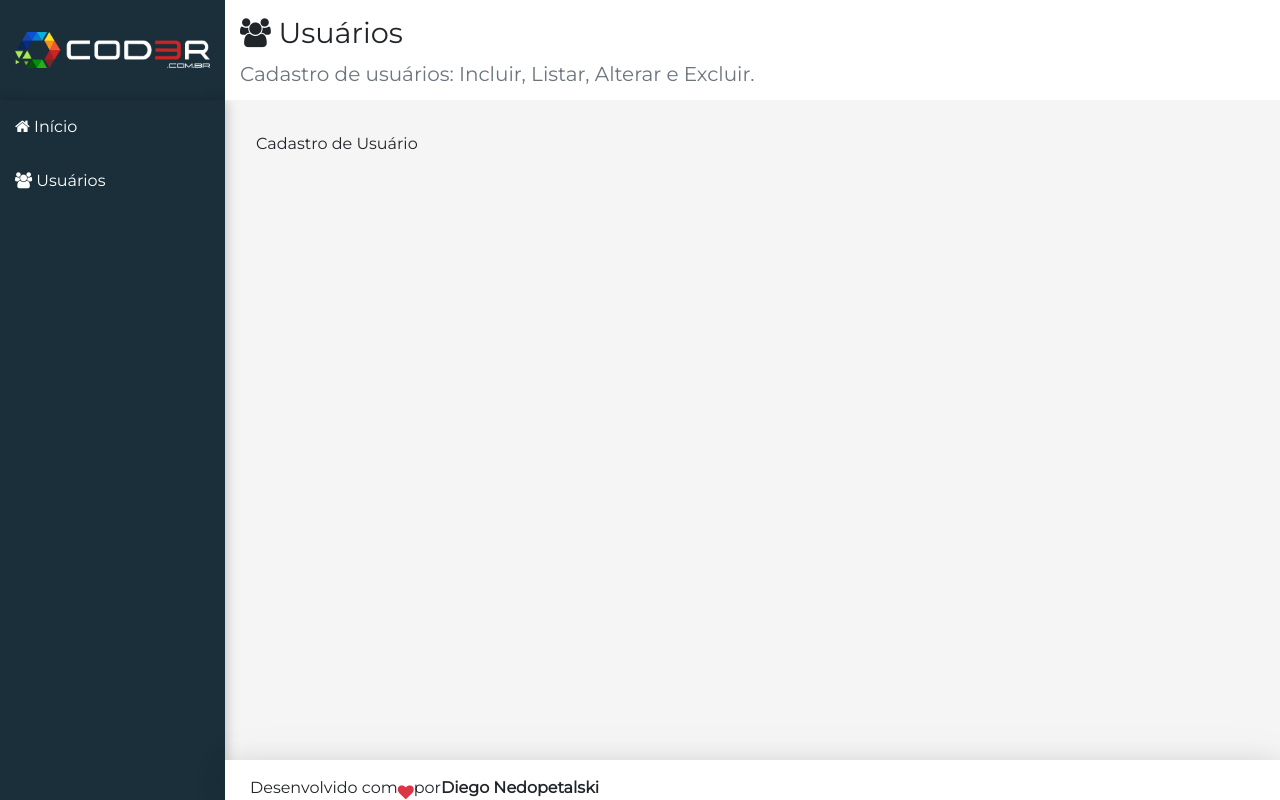
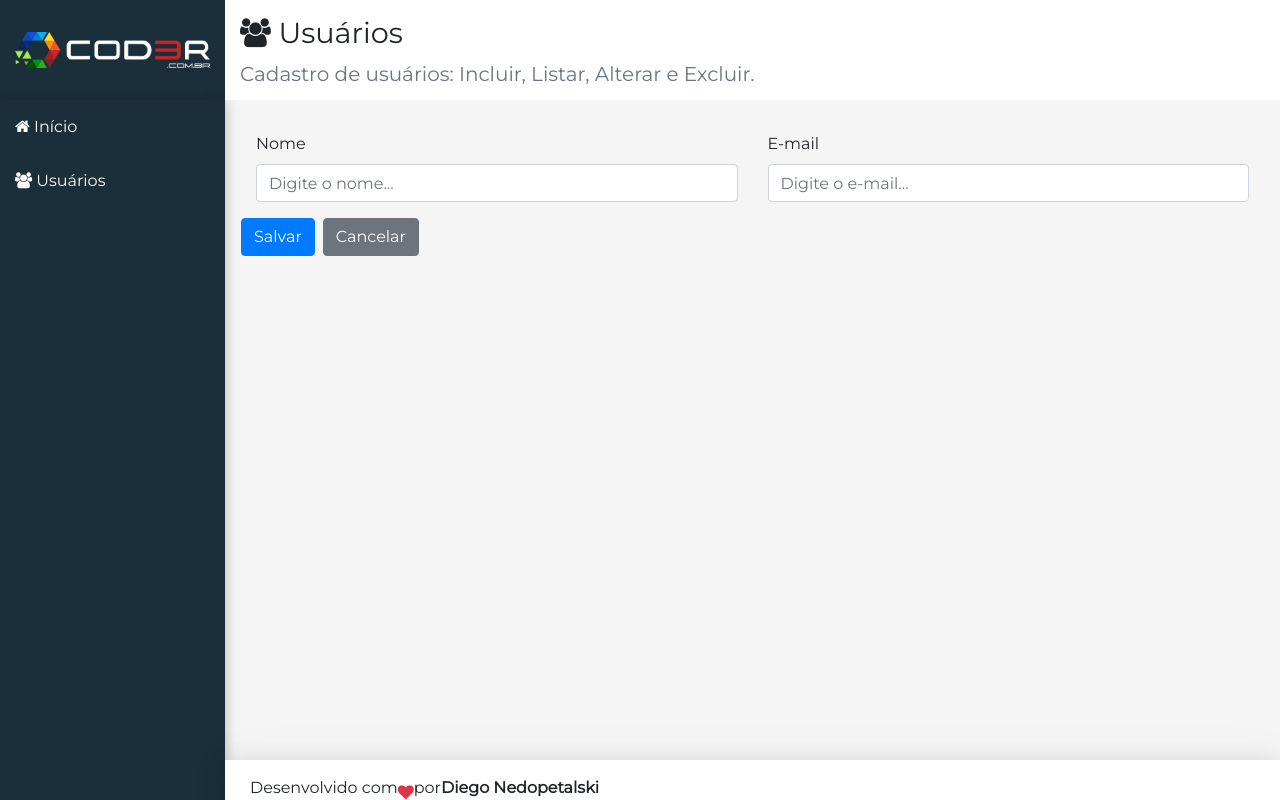
Before and after one commit to DiegoNedopetalski/projetoCadastroUsuario, a React (Create React App) app in the folder frontend/: page /#/users in a window 1280 px wide. Built offline with nearby package versions, Linux system fonts and the light colour scheme.

Commit message:
crud add create

```diff
--- a/frontend/src/components/user/UserCrud.jsx
+++ b/frontend/src/components/user/UserCrud.jsx
@@ -10,7 +10,7 @@
 
 const baseUrl = 'http://localhost:3001/users'
 const initalState = {
-    user: { name: '', email: ''},
+    user: { name: '', email: '' },
     list: []
 }
 
@@ -39,10 +39,58 @@
         return list
     }
 
+    updateField(event) {
+        const user = { ...this.state.user }
+        user[event.target.name] = event.target.value
+        this.setState({ user })
+    }
+
+
+    renderForm() {
+        return (
+            <div className="form">
+                <div className="row">
+                    <div className="col-12 col-md-6">
+                        <div className="form-group">
+                            <label >Nome</label>
+                            <input type="text" className="form-control" name="name"
+                                value={this.state.user.name} onChange={e => this.updateField(e)}
+                                placeholder="Digite o nome..." />
+                        </div>
+                    </div>
+
+                    <div className="col-12 col-md-6">
+                        <div className="form-group">
+                            <label >E-mail</label>
+                            <input type="text" className="form-control" name="email"
+                                value={this.state.user.email} onChange={e => this.updateField(e)}
+                                placeholder="Digite o e-mail..." />
+                        </div>
+                    </div>
+
+                    <hr />
+                    <div className="row">
+                        <div className="col-12 d-flex justify-content-end">
+                            <button className="btn btn-primary"
+                                onClick={e => this.save(e)}>
+                                Salvar
+                            </button>
+
+                            <button className="btn btn-secondary ml-2"
+                                onClick={e => this.clear(e)}>
+                                Cancelar
+                            </button>
+                        </div>
+                    </div>
+                </div>
+            </div>
+        )
+    }
+
     render() {
         return (
             <Main {...headerProps}>
-                Cadastro de Usuário
+                {this.renderForm()}
             </Main>
         )
     }
--- a/frontend/src/main/AppRoutes.jsx
+++ b/frontend/src/main/AppRoutes.jsx
@@ -8,7 +8,7 @@
     return (
         <Routes>
             <Route exact path="/" element={<Home />} />
-            <Route path="/users" element={<UserCrud />} />
+            <Route path="/:users" element={<UserCrud />} />
             <Route path="*" element={<UserCrud />} />
         </Routes>
     )
```
Also changed, not shown: 1 other file (tests, documents, lock files or other folders).
